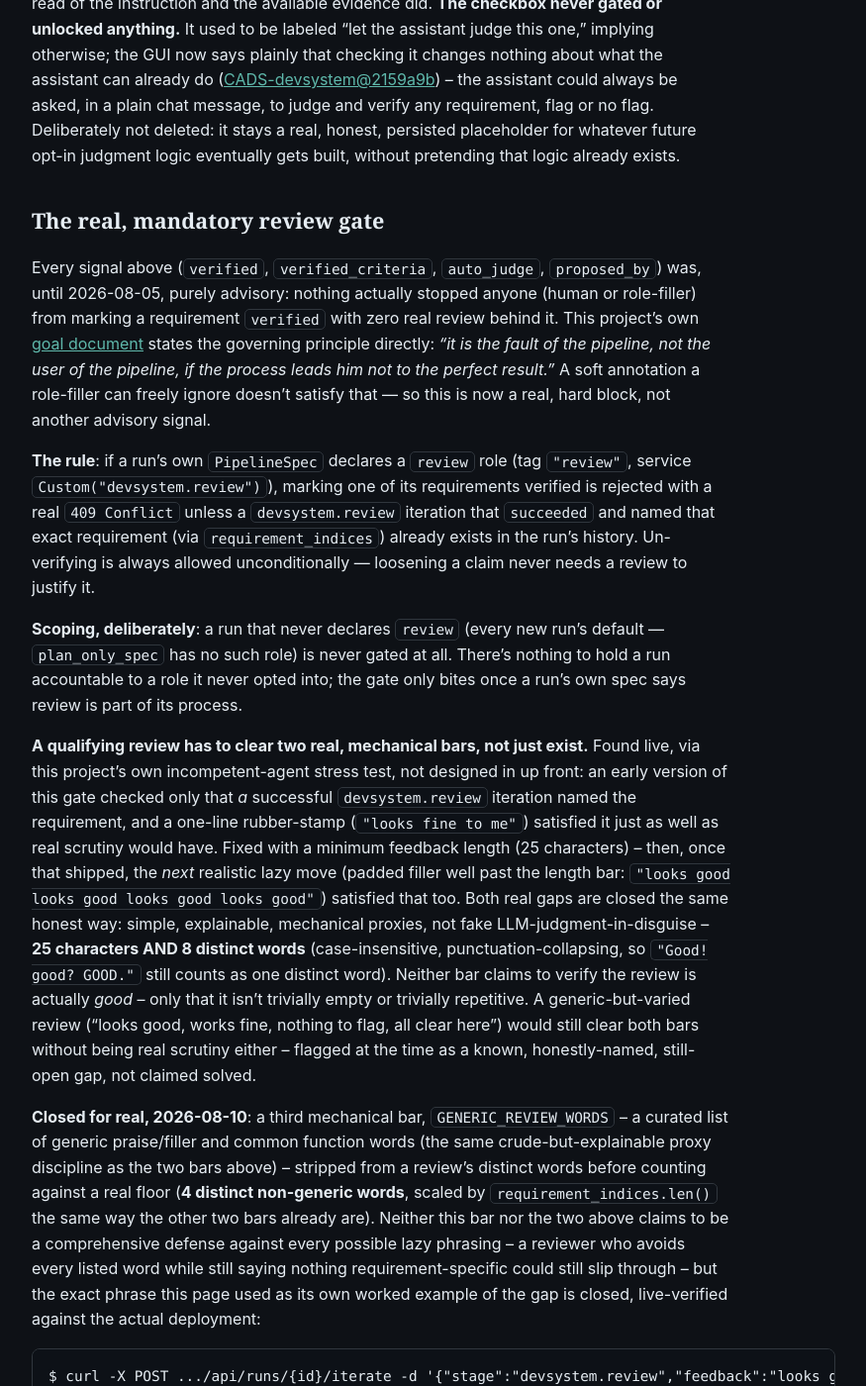
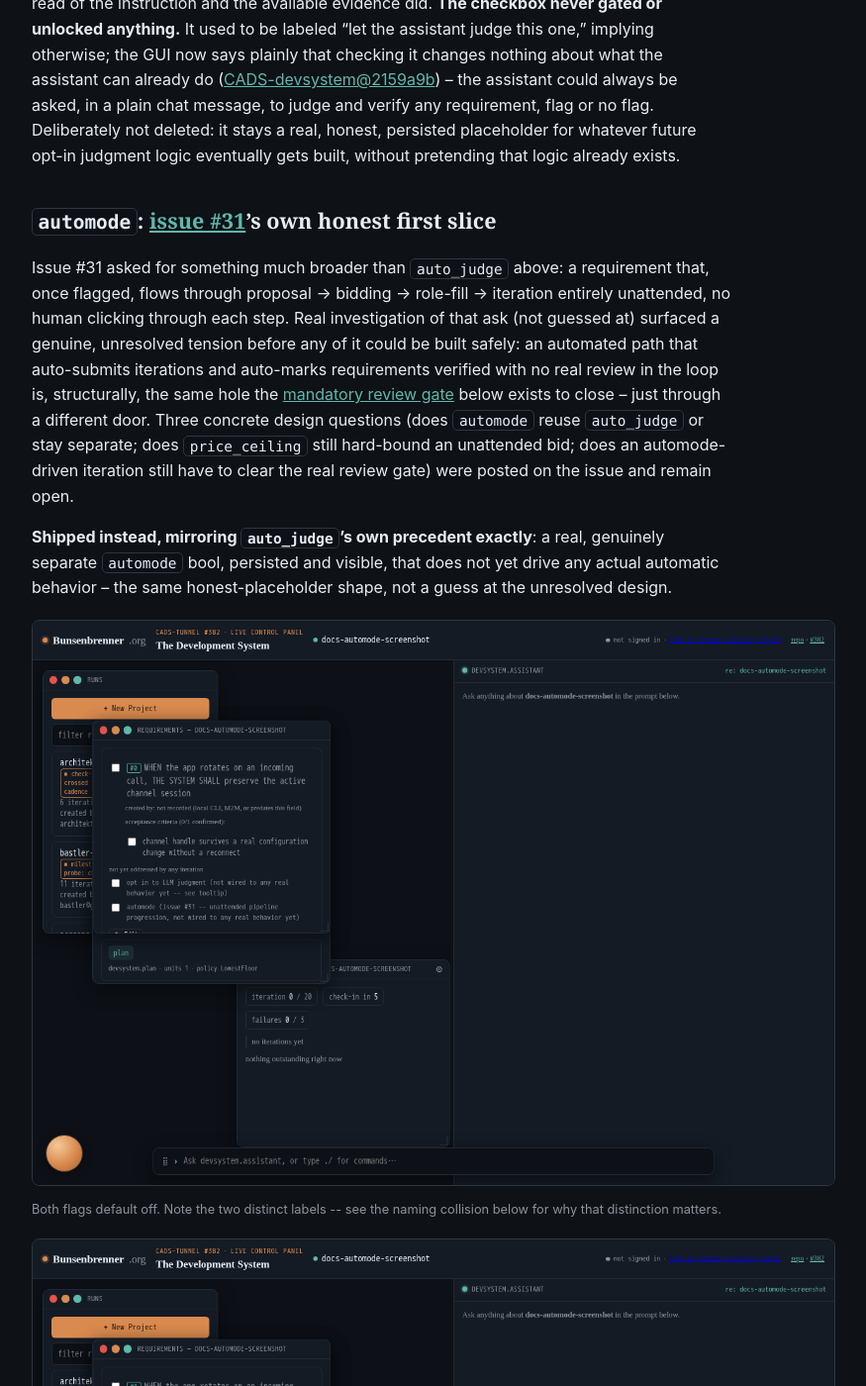
Before and after one commit to scimbe/CADS-devsystem-docs, a Jekyll site: the page built from _explanation/requirements-and-automode.md, in a window 1280 px wide and 1400 px high, scrolled down 4282 px. Shown: the whole window at 99% size, without its empty margins (322-1197 px from the left). Built offline with Jekyll 4.4.1, drawn with Linux system fonts in a browser that asks for light colours; some of the changed text lies outside the part shown.

Commit message:
explanation: document issue #31's automode flag, with real screenshots and the naming-collision fix
CADS-devsystem@465d060 shipped a real, separate automode field on Requirement
(mirroring auto_judge's honest-placeholder precedent) plus fixed a real naming
collision it would otherwise have made worse: the existing auto_judge checkbox
was already labeled "automode flag" in the GUI. Documents both, with real
screenshots against the live redeployed container showing the two checkboxes
toggle independently.

Co-Authored-By: Claude Sonnet 5 <noreply@anthropic.com>
Claude-Session: https://claude.ai/code/session_018FkngvdKnmVcAT84EZe7Ur

```diff
--- a/_explanation/requirements-and-automode.md
+++ b/_explanation/requirements-and-automode.md
@@ -137,6 +137,40 @@ changes nothing about what the assistant can already do
 could always be asked, in a plain chat message, to judge and verify any requirement, flag or no
 flag. Deliberately not deleted: it stays a real, honest, persisted placeholder for whatever future
 opt-in judgment logic eventually gets built, without pretending that logic already exists.
+
+## `automode`: [issue #31](https://github.com/scimbe/CADS-devsystem/issues/31)'s own honest first slice
+
+Issue #31 asked for something much broader than `auto_judge` above: a requirement that, once
+flagged, flows through proposal → bidding → role-fill → iteration entirely unattended, no human
+clicking through each step. Real investigation of that ask (not guessed at) surfaced a genuine,
+unresolved tension before any of it could be built safely: an automated path that auto-submits
+iterations and auto-marks requirements verified with no real review in the loop is, structurally,
+the same hole the [mandatory review gate](#the-real-mandatory-review-gate) below exists to close --
+just through a different door. Three concrete design questions (does `automode` reuse `auto_judge`
+or stay separate; does `price_ceiling` still hard-bound an unattended bid; does an automode-driven
+iteration still have to clear the real review gate) were posted on the issue and remain open.
+
+**Shipped instead, mirroring `auto_judge`'s own precedent exactly**: a real, genuinely separate
+`automode` bool, persisted and visible, that does not yet drive any actual automatic behavior --
+the same honest-placeholder shape, not a guess at the unresolved design.
+
+<figure>
+<img src="{{ '/assets/img/howto-requirements-automode/14-automode-checkboxes-default.png' | relative_url }}" alt="A requirement card in the Requirements panel showing two unchecked checkboxes: 'opt in to LLM judgment (not wired to any real behavior yet -- see tooltip)' and 'automode (issue #31 -- unattended pipeline progression, not wired to any real behavior yet)'">
+<figcaption>Both flags default off. Note the two distinct labels -- see the naming collision below for why that distinction matters.</figcaption>
+</figure>
+
+<figure>
+<img src="{{ '/assets/img/howto-requirements-automode/15-automode-checked-auto-judge-untouched.png' | relative_url }}" alt="The same requirement card with only the automode checkbox now checked; the LLM judgment checkbox above it remains unchecked" >
+<figcaption>Checking <code>automode</code> leaves <code>auto_judge</code> untouched -- real, live proof the two are independent bits, not two labels on the same one.</figcaption>
+</figure>
+
+**A real naming collision, found and fixed alongside this, not after**: the *existing* `auto_judge`
+checkbox was already labeled "automode flag" in the GUI, predating issue #31 -- an informal name
+from before a real, differently-scoped `automode` field existed. Shipping the new flag next to a
+control already using that exact word would have been actively confusing, exactly the class of gap
+this project's own DAU lens exists to catch. Both labels above were rewritten for clarity as part
+of the same change:
+[`CADS-devsystem@465d060`](https://github.com/scimbe/CADS-devsystem/commit/465d060).
 
 ## The real, mandatory review gate
 
```
Also changed, not shown: assets/img/howto-requirements-automode/14-automode-checkboxes-default.png (added), assets/img/howto-requirements-automode/15-automode-checked-auto-judge-untouched.png (added).
